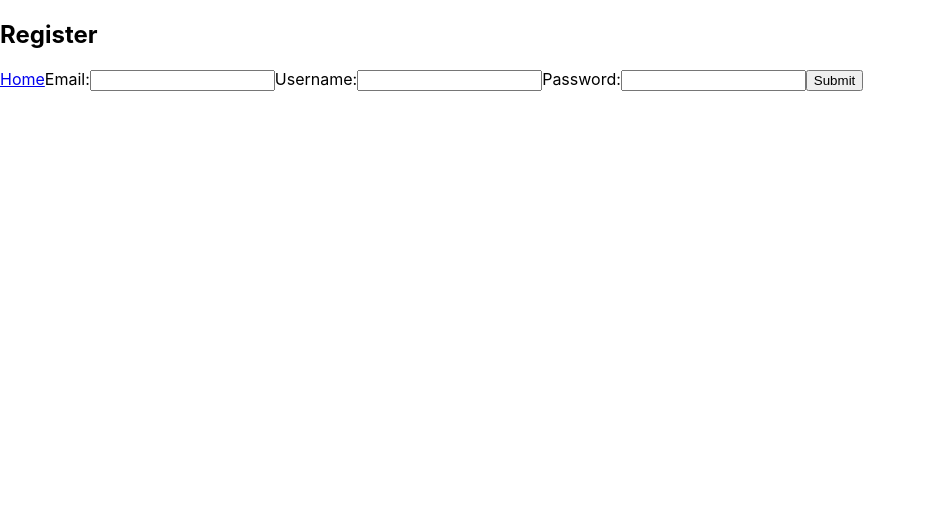
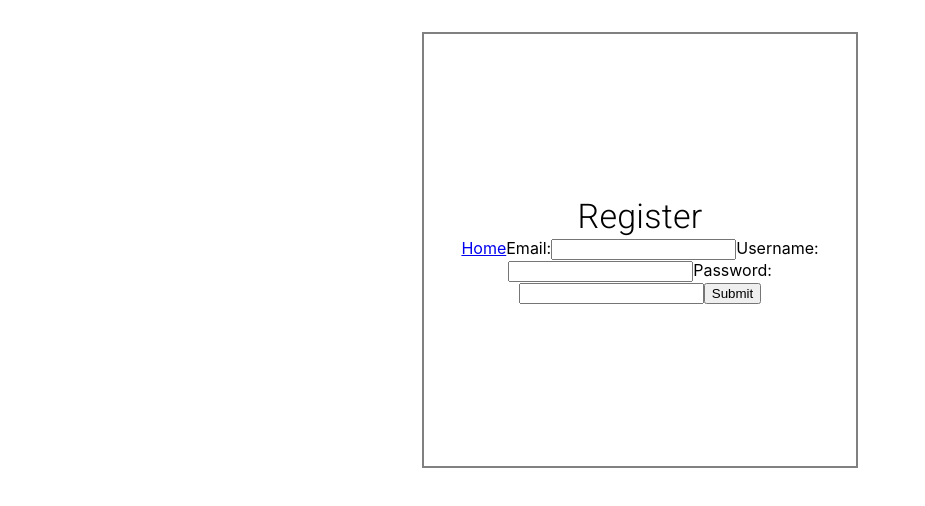
Before and after one commit to sundehakon/Hotell-React, a React (Create React App) app: page /register in a window 1280 px wide. Shown: the top 506 px of the page, without its empty margins (0-925 px from the left). Built offline with nearby package versions, Linux system fonts and the light colour scheme.

Commit message:
Centered register form and added material ui components

```diff
--- a/package.json
+++ b/package.json
@@ -5,6 +5,7 @@
   "dependencies": {
     "@emotion/react": "^11.11.4",
     "@emotion/styled": "^11.11.0",
+    "@fontsource/roboto": "^5.0.12",
     "@mui/material": "^5.15.14",
     "@testing-library/jest-dom": "^5.17.0",
     "@testing-library/react": "^13.4.0",
--- a/src/App.css
+++ b/src/App.css
@@ -36,3 +36,11 @@
     transform: rotate(360deg);
   }
 }
+
+.register-form-container {
+  height: 100vh;
+  width: 100vw;
+  display: flex;
+  justify-content: center;
+  align-content: center;
+}
--- a/src/App.js
+++ b/src/App.js
@@ -12,7 +12,11 @@ function App() {
       <Router>
         <Routes>
           <Route path='/' element={<Home />} />
-          <Route path='/register' element={<RegisterForm />} />
+          <Route path='/register' element={
+            <div className='register-form-container'>
+              <RegisterForm />
+            </div>
+          } />
           <Route path='/rooms' element={<RoomForm />} />
         </Routes>
       </Router>
--- a/src/Home.js
+++ b/src/Home.js
@@ -1,15 +1,21 @@
 import React from 'react';
-import { useNavigate } from 'react-router-dom';
-import { Typography } from '@mui/material';
+import Box from '@mui/material/Box';
+import Link from '@mui/material/Link';
+import Typography from '@mui/material/Typography';
+import '@fontsource/roboto/300.css';
 
 const Home = () => {
     return (
-        <div>
-            <h1>Home</h1>
-            <Typography>Welcome to the hotel management system!</Typography>
-            <a href='/register'>Register</a>
-            <a href='/rooms'>Rooms</a>
-        </div>
+        <Box sx={{width: '100%', maxWidth: 500}}>
+            <Typography variant='h1' gutterBottom>
+                Home
+            </Typography>
+            <Typography variant='subtitle1' gutterBottom>
+                Welcome to the hotel management system!
+            </Typography>
+            <Link href='/register'>Register</Link>
+            <Link href='/rooms'>Rooms</Link>
+        </Box>
     );
 }
 
--- a/src/RegisterForm.js
+++ b/src/RegisterForm.js
@@ -1,7 +1,8 @@
 import React, { useState } from 'react';
 import axios from 'axios';
 import { useNavigate } from 'react-router-dom';
-import './App.css';
+import Box from '@mui/material/Box';
+import { Typography } from '@mui/material';
 
 const RegisterForm = () => {
     const [email, setEmail] = useState('');
@@ -25,8 +26,19 @@ const RegisterForm = () => {
     };
 
     return (
+        <Box
+            height={400}
+            width={400}
+            my={4}
+            display={'flex'}
+            flexDirection={'column'}
+            alignItems={'center'}
+            justifyContent={'center'}
+            p={2}
+            sx={{ border: '2px solid grey', textAlign: 'center' }}
+        >
         <form onSubmit={handleSubmit}>
-            <h2>Register</h2>
+            <Typography variant='h4'>Register</Typography>
             <a href='/'>Home</a>
             <label>
                 Email:
@@ -54,6 +66,7 @@ const RegisterForm = () => {
             </label>
             <button type="submit">Submit</button>
         </form>
+        </Box>
     );
 };
 
```
Also changed, not shown: 1 other file (tests, documents, lock files or other folders).
